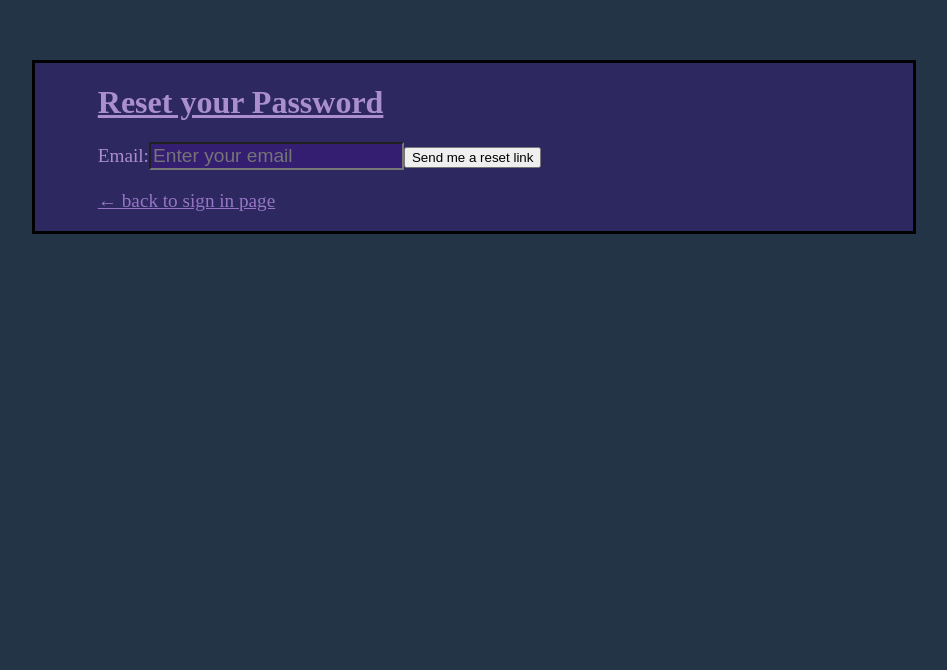
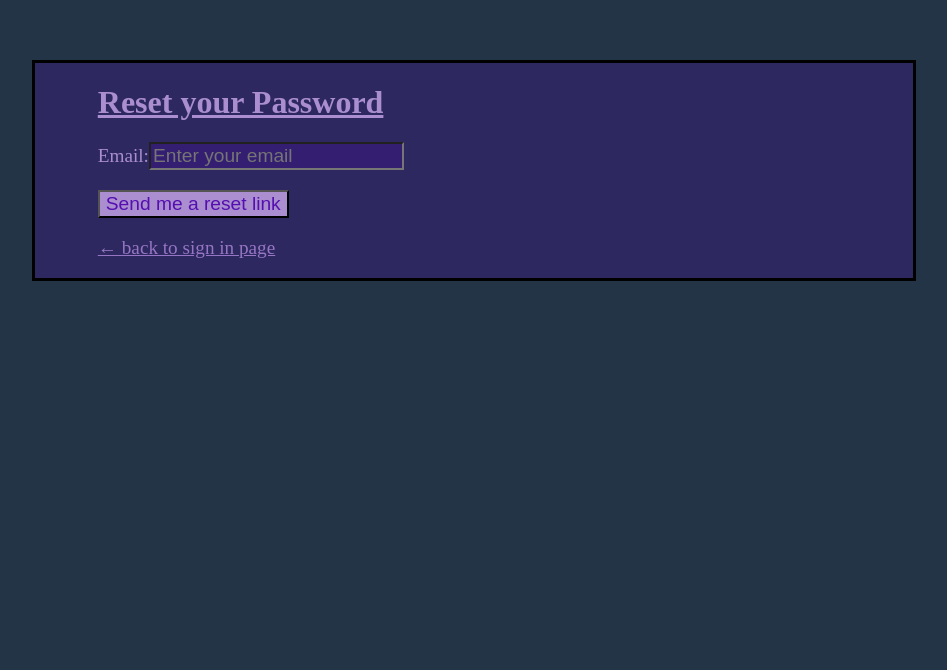
Before and after one commit to xavierloeraflores/Goalaco, a React (Create React App) app: page /passwordReset in a window 1280 px wide. Shown: the part 130-800 px from the top of the page, without its empty margins (166-1113 px from the left). Built offline with nearby package versions, Linux system fonts and the light colour scheme; no server answers.

Commit message:
Seperated The Login component from the Application component

```diff
--- a/src/App.js
+++ b/src/App.js
@@ -1,12 +1,5 @@
 import React, { useContext } from "react";
 import { Router } from "@reach/router";
-import SignIn from "./LoginComponents/SignIn";
-import SignUp from "./LoginComponents/SignUp";
-import Application from "./LoginComponents/Application";
-import UserProvider from "./providers/UserProvider";
-import ProfilePage from "./LoginComponents/ProfilePage";
-import { UserContext } from "./providers/UserProvider";
-
 import { Cards, Search, Progress } from "./components";
 import styles from "./App.module.css";
 
@@ -16,10 +9,6 @@ class App extends React.Component {
   render() {
     return (
       <div>
-        <UserProvider>
-          <Application />
-        </UserProvider>
-
         <h3>Search</h3>
         <Search />
         <h2>Cards</h2>
--- a/src/LoginComponents/Application.jsx
+++ b/src/LoginComponents/Application.jsx
@@ -8,6 +8,7 @@ import { UserContext } from "../providers/UserProvider";
 import PasswordReset from "./PasswordReset";
 import Logout from "./Logout";
 import { app } from "firebase";
+import App from "../App";
 function Application() {
   const user = useContext(UserContext);
   return user ? (
--- a/src/LoginComponents/PasswordReset.jsx
+++ b/src/LoginComponents/PasswordReset.jsx
@@ -16,6 +16,7 @@ const PasswordReset = () => {
     }
   };
 
+  const linebreak = "\n";
   const sendResetEmail = (event) => {
     event.preventDefault();
     auth
@@ -49,6 +50,7 @@ const PasswordReset = () => {
             onChange={onChangeHandler}
             className="mb-3 w-full px-1 py-2"
           />
+          <p>{linebreak}</p>
           <button
             onClick={(event) => {
               sendResetEmail(event);
--- a/src/index.js
+++ b/src/index.js
@@ -1,11 +1,21 @@
 import React from "react";
 import ReactDOM from "react-dom";
 import App from "./App";
-
+import { Router } from "@reach/router";
+import SignIn from "./LoginComponents/SignIn";
+import SignUp from "./LoginComponents/SignUp";
+import Application from "./LoginComponents/Application";
+import UserProvider from "./providers/UserProvider";
+import ProfilePage from "./LoginComponents/ProfilePage";
+import { UserContext } from "./providers/UserProvider";
 //Do not edit^^
 
 ReactDOM.render(
   <React.StrictMode>
+    <UserProvider>
+      <Application />
+    </UserProvider>
+
     <App />
   </React.StrictMode>,
   document.getElementById("root")
--- a/src/providers/UserProvider.css
+++ b/src/providers/UserProvider.css
@@ -28,4 +28,7 @@ p {
 }
 #LoginCSS button {
   size: larger;
+  font-size: larger;
+  background-color: rgb(170, 142, 207);
+  color: rgba(75, 0, 172, 0.9);
 }
```
